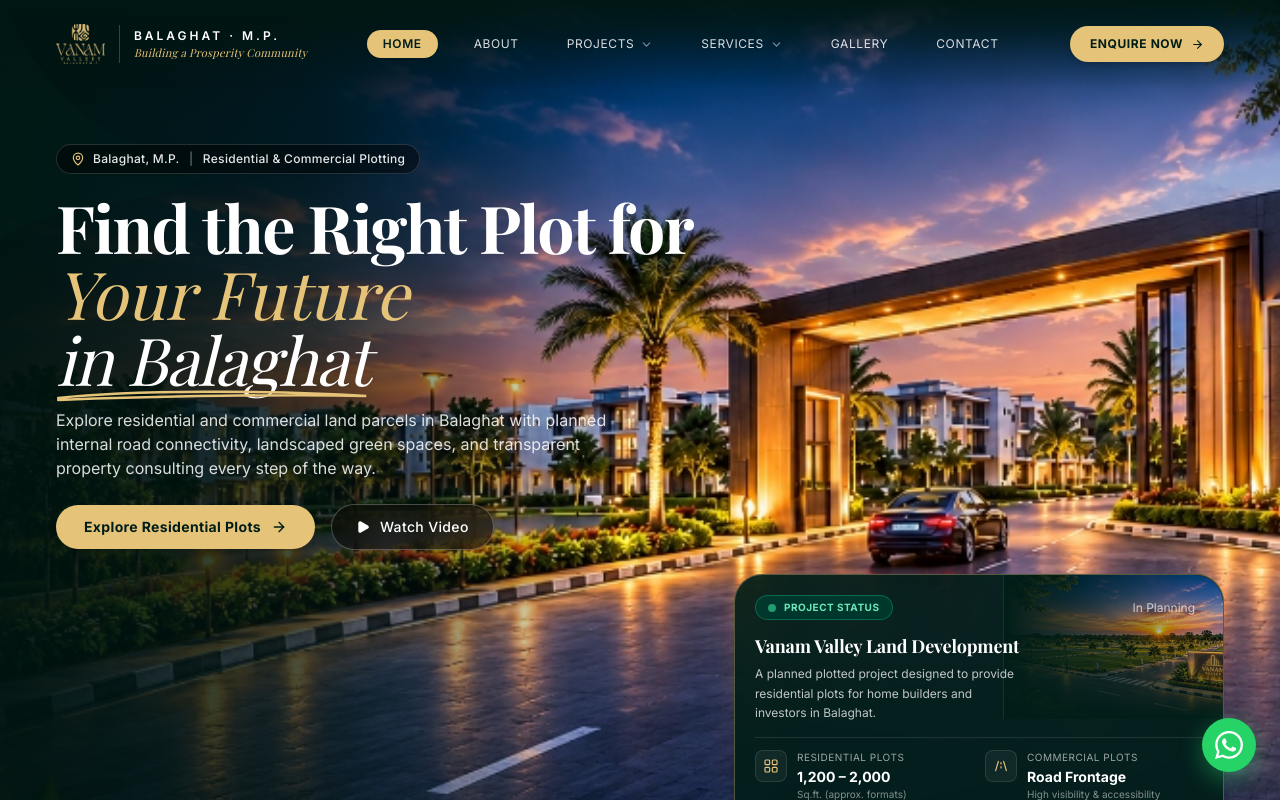
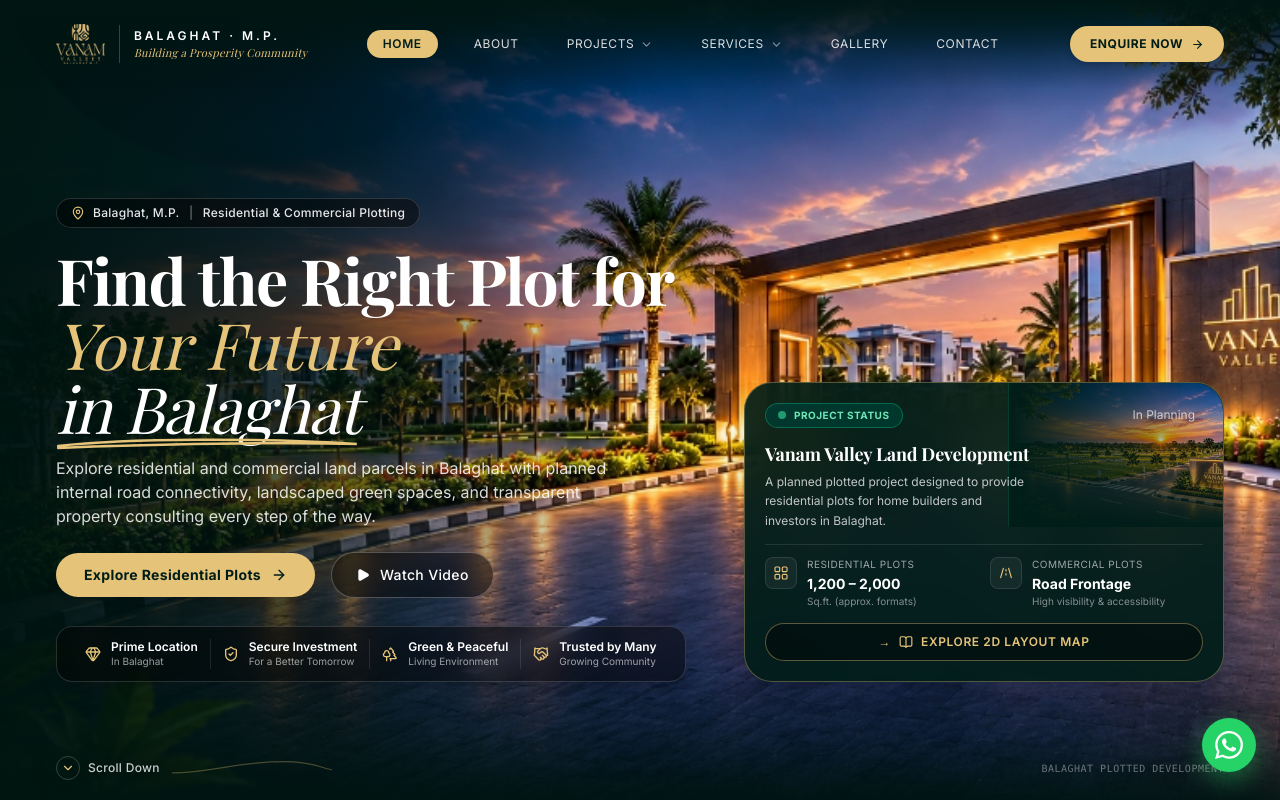
Before and after one commit to Yatin2505/Vanam-Valley, a React (Vite) app: page / in a window 1280 px wide. Shown: the top 800 px of the page. Built offline with nearby package versions, Linux system fonts and the light colour scheme; a web font is replaced by a local one.

Commit message:
fix(hero): restore natural unzoomed background and align complete left stack with bottom-right project status card exactly as in reference image

```diff
--- a/src/pages/Home/HeroSection.jsx
+++ b/src/pages/Home/HeroSection.jsx
@@ -1,7 +1,7 @@
 // src/pages/Home/HeroSection.jsx
 // Exact Visual Reference Implementation matching reference image & background
-// Background: Vanam Valley Grand Entrance Arch, Sunset, Car & Monument (100% Unobstructed)
-// Layout: Left Editorial Copy, Bottom-Left 4-Feature Strip, Right-Bottom Pinned Project Status Box
+// Background: Vanam Valley Grand Entrance Arch, Sunset, Car & Monument (Natural Unzoomed Aspect)
+// Layout: Left Column (Eyebrow -> Headline -> Desc -> Buttons -> 4 Badges) & Bottom-Right Project Status Box
 
 import React, { useState } from 'react';
 import { Link } from 'react-router-dom';
@@ -40,37 +40,39 @@ const HeroSection = () => {
   };
 
   return (
-    <section className="relative min-h-screen flex flex-col justify-between overflow-hidden bg-[#001713] pt-28 sm:pt-32 pb-5 px-5 sm:px-8 lg:px-14">
+    <section className="relative min-h-[92vh] lg:min-h-screen flex flex-col justify-between overflow-hidden bg-[#001713] pt-28 sm:pt-32 pb-5 px-5 sm:px-8 lg:px-14">
 
-      {/* ── Background: Genuine Vanam Valley Entrance Sunset ── */}
+      {/* ── Background: Natural Unzoomed Vanam Valley Entrance Sunset ── */}
       <div className="absolute inset-0 z-0 overflow-hidden pointer-events-none select-none">
         <img
           src="/images/hero/vanam-hero-background.jpg"
           alt="Vanam Valley Grand Entrance Arch and Plotted Development in Balaghat"
-          className="w-full h-full object-cover object-[62%_center] md:object-[60%_center] lg:object-center transform scale-[1.01]"
+          className="w-full h-full object-cover object-center"
           loading="eager"
         />
 
         {/*
           Directional Gradients:
           Ensures absolute text legibility on the left,
-          while leaving the center car, open road, entrance archway, and Vanam Valley sign 100% clearly visible.
+          while keeping the car on the road, entrance archway, and Vanam Valley sign 100% clearly visible.
         */}
-        <div className="absolute inset-y-0 left-0 w-full sm:w-3/5 lg:w-[48%] bg-gradient-to-r from-[#001410]/95 via-[#001410]/70 to-transparent z-[1]" />
-        <div className="absolute top-0 inset-x-0 h-28 bg-gradient-to-b from-[#001410]/80 via-[#001410]/25 to-transparent z-[1]" />
-        <div className="absolute bottom-0 inset-x-0 h-32 bg-gradient-to-t from-[#001410]/90 via-[#001410]/35 to-transparent z-[1]" />
+        <div className="absolute inset-y-0 left-0 w-full sm:w-3/5 lg:w-[50%] bg-gradient-to-r from-[#001410]/95 via-[#001410]/65 to-transparent z-[1]" />
+        <div className="absolute top-0 inset-x-0 h-28 bg-gradient-to-b from-[#001410]/80 via-[#001410]/20 to-transparent z-[1]" />
+        <div className="absolute bottom-0 inset-x-0 h-32 bg-gradient-to-t from-[#001410]/90 via-[#001410]/30 to-transparent z-[1]" />
 
         {/* Ambient Top & Bottom Foliage Silhouette Accents */}
-        <div className="absolute top-0 left-0 w-48 sm:w-60 h-48 sm:h-60 opacity-30 pointer-events-none z-[2]">
+        <div className="absolute top-0 left-0 w-48 sm:w-60 h-48 sm:h-60 opacity-25 pointer-events-none z-[2]">
           <svg viewBox="0 0 200 200" fill="none" className="w-full h-full text-emerald-950">
             <path d="M0 0C40 80 80 120 180 140C120 180 60 160 0 200V0Z" fill="currentColor" opacity="0.6" />
           </svg>
         </div>
       </div>
 
-      {/* ── Top-Left Editorial Copy: Clean & Legible ── */}
-      <div className="relative z-10 max-w-7xl w-full mx-auto text-left pt-2 sm:pt-4">
-        <div className="max-w-2xl lg:max-w-3xl">
+      {/* ── Unified Hero Editorial Stage: Left Stack & Bottom-Right Project Status Box ── */}
+      <div className="relative z-10 max-w-7xl w-full mx-auto my-auto pt-4 pb-2 flex flex-col lg:flex-row lg:items-end justify-between gap-8">
+
+        {/* Left Column: Eyebrow -> Headline -> Description -> 2 CTAs -> 4 Badges Strip */}
+        <div className="max-w-2xl lg:max-w-3xl text-left">
 
           {/* Eyebrow Location Badge */}
           <div className="inline-flex items-center gap-2 px-3.5 py-1.5 rounded-full bg-black/45 border border-white/15 backdrop-blur-md mb-5 shadow-sm">
@@ -81,7 +83,7 @@ const HeroSection = () => {
           </div>
 
           {/* Monumental Editorial Headline matching strict reference */}
-          <h1 className="font-playfair font-bold text-white text-4xl sm:text-5xl md:text-6xl xl:text-[66px] leading-[1.08] tracking-tight mb-4">
+          <h1 className="font-playfair font-bold text-white text-4xl sm:text-5xl md:text-6xl xl:text-[64px] leading-[1.1] tracking-tight mb-4">
             Find the Right Plot for <br />
             <span className="italic font-normal text-[#E5C378] font-playfair tracking-normal">
               Your Future
@@ -111,7 +113,7 @@ const HeroSection = () => {
           </p>
 
           {/* Two Prominent Action Buttons */}
-          <div className="flex flex-wrap items-center gap-4">
+          <div className="flex flex-wrap items-center gap-4 mb-7">
             {/* Primary Action: Gold Filled Pill */}
             <Link
               to="/projects/residential"
@@ -132,15 +134,7 @@ const HeroSection = () => {
             </button>
           </div>
 
-        </div>
-      </div>
-
-      {/* ── Lower Area: Bottom Row with 4-Feature Strip on Left & Project Status Box in Right-Bottom ── */}
-      {/* Positioned at the very bottom so the entire center (road, car, arch, sign) remains unobstructed */}
-      <div className="relative z-10 max-w-7xl w-full mx-auto mt-auto pt-6 pb-2 flex flex-col lg:flex-row items-end justify-between gap-6">
-
-        {/* Left: 4-Item Horizontal Value Proposition Strip */}
-        <div className="w-full lg:w-auto">
+          {/* 4-Item Horizontal Value Proposition Strip (Immediately below buttons as in reference) */}
           <div className="inline-flex flex-wrap sm:flex-nowrap items-center divide-y sm:divide-y-0 sm:divide-x divide-white/10 bg-black/45 border border-white/15 backdrop-blur-md rounded-2xl p-2.5 sm:px-4 sm:py-3 shadow-xl max-w-2xl">
             {/* Value 1 */}
             <div className="flex items-center gap-2.5 px-3 py-1.5 sm:py-0 w-1/2 sm:w-auto">
@@ -178,10 +172,11 @@ const HeroSection = () => {
               </div>
             </div>
           </div>
+
         </div>
 
-        {/* Right-Bottom: Project Status Box Placed Exactly as in Reference Image ── */}
-        <div className="w-full lg:w-[470px] xl:w-[490px] flex-shrink-0">
+        {/* Right Column: Project Status Box Placed Exactly as in Reference Image ── */}
+        <div className="w-full lg:w-[460px] xl:w-[480px] flex-shrink-0">
           <div className="w-full bg-[#001D18]/90 border border-[#E5C378]/35 rounded-3xl p-4 sm:p-5 backdrop-blur-xl shadow-2xl text-left relative overflow-hidden transition-all duration-300 hover:border-[#E5C378]/60">
 
             {/* Panoramic Plotted Layout Visual Accent on Right Side of the Card */}
```
